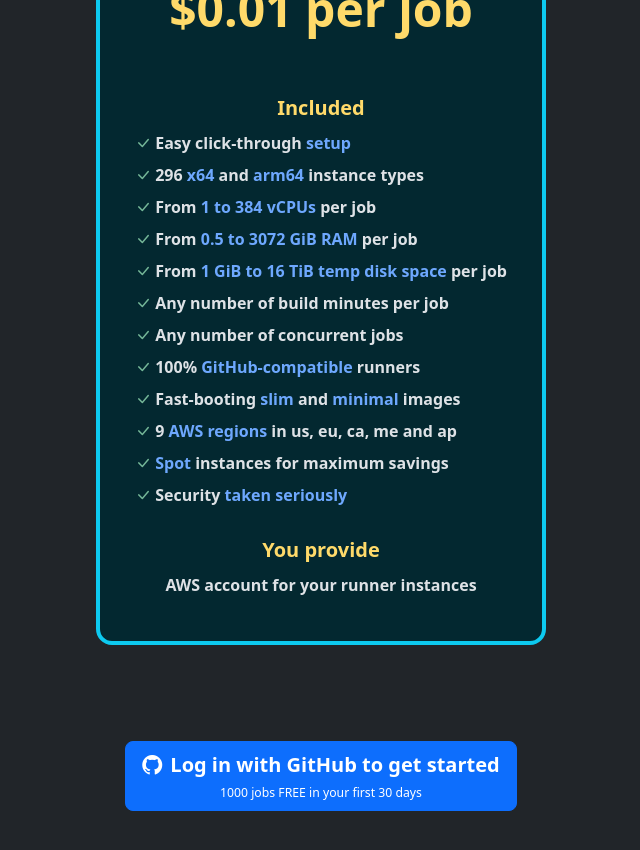
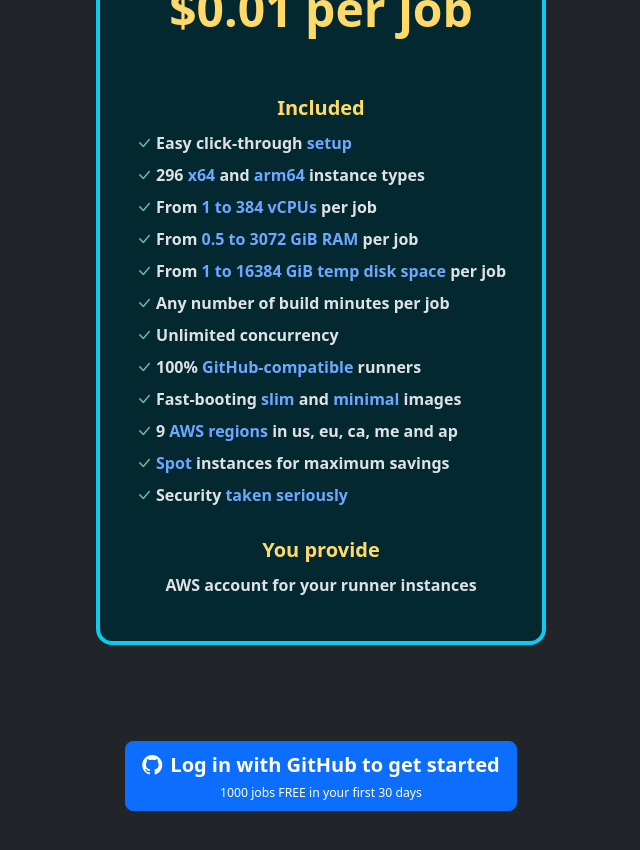
Before and after one commit to sprinters-sh/sprinters.sh, a Jekyll site: the page built from pricing.html, in a window 1280 px wide and 900 px high, scrolled down 621 px. Shown: the top 850 px of the window, without its empty margins (319-959 px from the left). Built offline with Jekyll 4.4.1, drawn with Linux system fonts in a browser that asks for light colours.

Commit message:
Simplified

```diff
--- a/pricing.html
+++ b/pricing.html
@@ -24,9 +24,9 @@
                     <li><i class="bi bi-check-lg text-success-emphasis"></i> 296 <a href="/docs/label#instance-type">x64</a> and <a href="/docs/label#instance-type">arm64</a> instance types</li>
                     <li><i class="bi bi-check-lg text-success-emphasis"></i> From <a href="/docs/label#instance-type">1 to 384 vCPUs</a> per job</li>
                     <li><i class="bi bi-check-lg text-success-emphasis"></i> From <a href="/docs/label#instance-type">0.5 to 3072 GiB RAM</a> per job</li>
-                    <li><i class="bi bi-check-lg text-success-emphasis"></i> From <a href="/docs/volumes">1 GiB to 16 TiB temp disk space</a> per job</li>
+                    <li><i class="bi bi-check-lg text-success-emphasis"></i> From <a href="/docs/volumes">1 to 16384 GiB temp disk space</a> per job</li>
                     <li><i class="bi bi-check-lg text-success-emphasis"></i> Any number of build minutes per job</li>
-                    <li><i class="bi bi-check-lg text-success-emphasis"></i> Any number of concurrent jobs</li>
+                    <li><i class="bi bi-check-lg text-success-emphasis"></i> Unlimited concurrency</li>
                     <li><i class="bi bi-check-lg text-success-emphasis"></i> 100% <a href="/docs/images">GitHub-compatible</a> runners</li>
                     <li><i class="bi bi-check-lg text-success-emphasis"></i> Fast-booting <a href="/docs/images">slim</a> and <a href="/docs/images">minimal</a> images</li>
                     <li><i class="bi bi-check-lg text-success-emphasis"></i> 9 <a href="/docs/label#placement">AWS regions</a> in us, eu, ca, me and ap</li>
```
